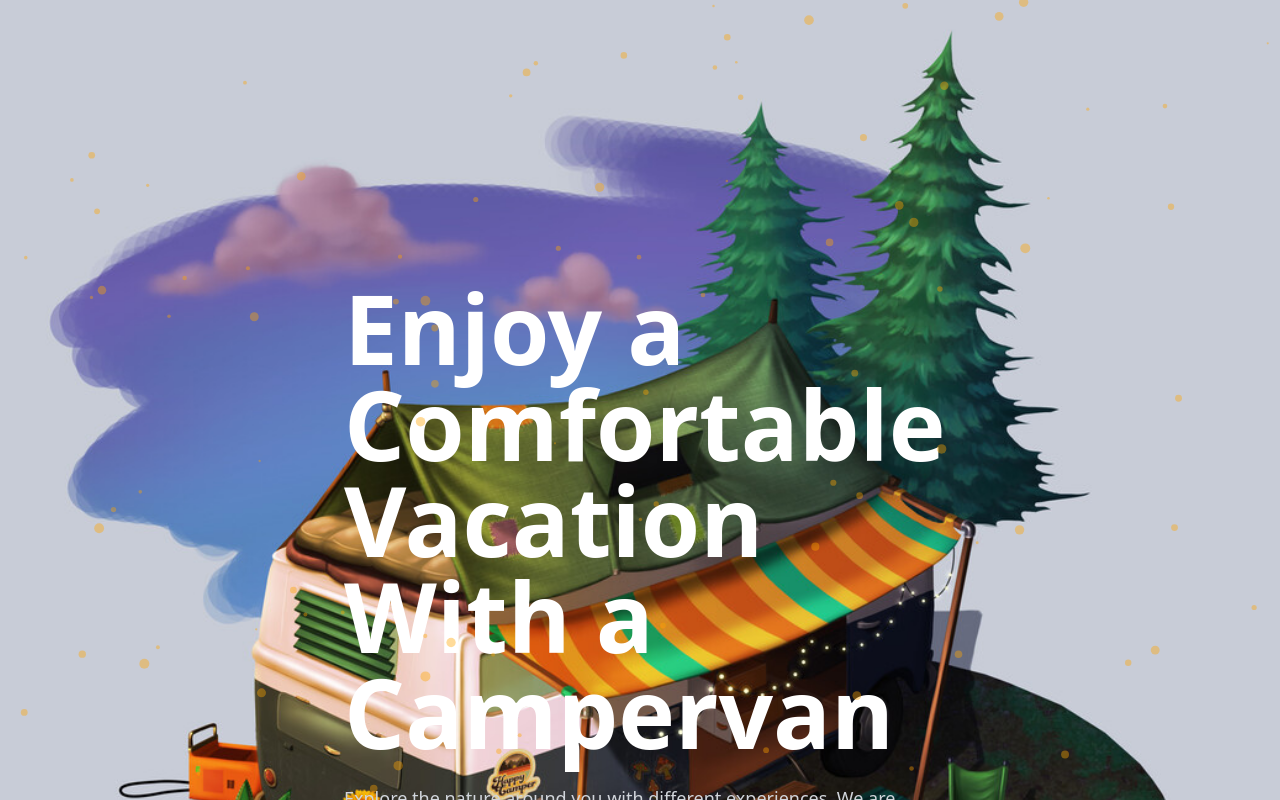
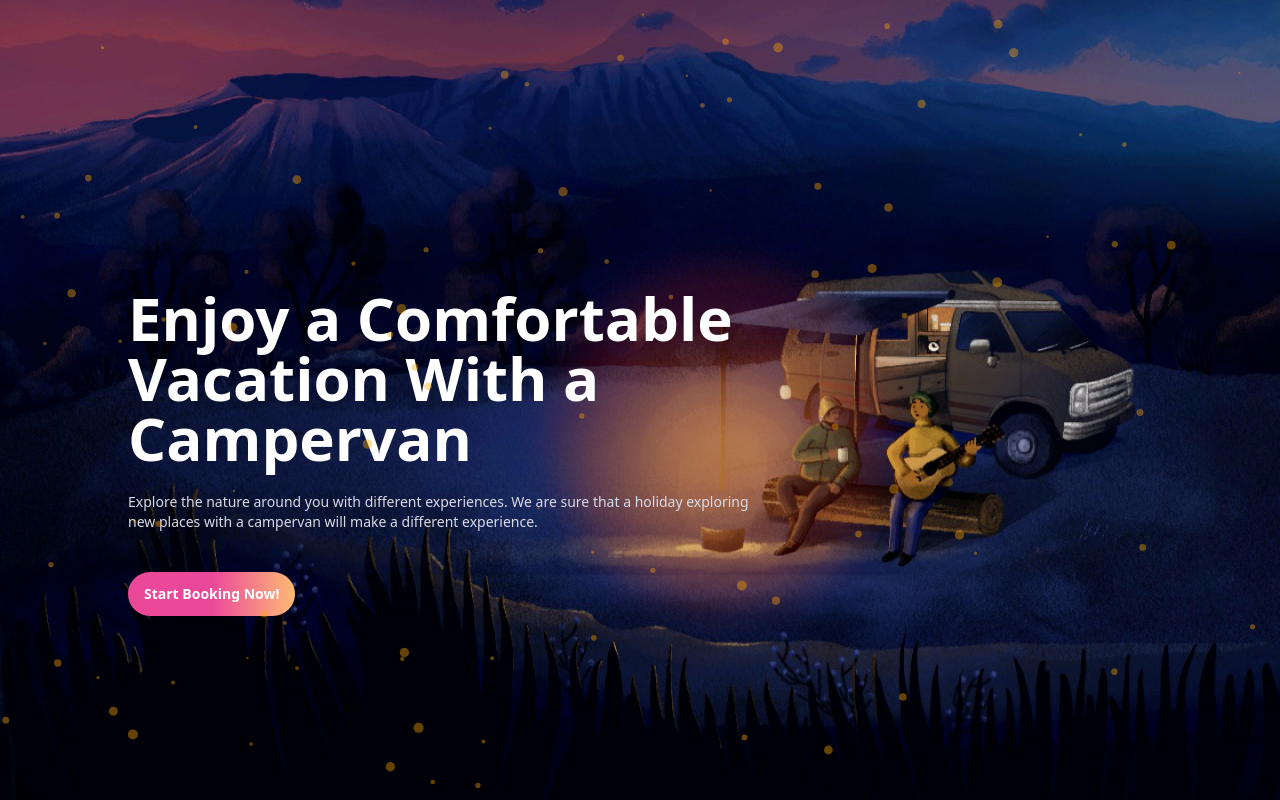
Before and after one commit to Zechst/campervan-travel-website, a Next.js app: page / in a window 1280 px wide. Built offline with nearby package versions, Linux system fonts and the light colour scheme.

Commit message:
chore: new background image

```diff
--- /dev/null
+++ b/components/navigation-bar.js
@@ -0,0 +1,7 @@
+export default function Navigation() {
+  return (
+    <div className="mx-auto max-w-7xl px-2 sm:px-6 lg:px-8">
+      <div className="relative flex h-16 items-center justify-between"></div>
+    </div>
+  );
+}
--- a/pages/index.js
+++ b/pages/index.js
@@ -1,35 +1,27 @@
 import Headers from "next/head";
 import Image from "next/image";
+import NavigationBar from "../components/navigation-bar";
 import Particle from "../components/particle";
 
 export default function Home() {
-  const backgroundImage = "/images/caravan.jpg";
-
   return (
-    <div className="bg-[#c8ccd7] h-screen">
-      <div className="bg-scroll relative isolate overflow-hidden pt-14">
+    <div className="h-screen bg-scroll bg-cover bg-center bg-[url('/images/caravan.png')]">
       <Particle />
-        <Image
-          src={backgroundImage}
-          fill
-          className="-z-10 h-full w-full object-cover"
-        />
-
-        <div className="mx-auto max-w-2xl py-32 px-10 sm:py-48 lg:py-56">
+      <NavigationBar />
+      <div className="max-w-4xl py-32 px-32 sm:py-48 lg:py-56">
         <div className="text-start">
-            <h1 className="text-6xl font-bold tracking-loose text-white sm:text-8xl">
+          <h1 className="text-4xl font-bold tracking-loose text-white sm:text-6xl">
             Enjoy a Comfortable Vacation With a Campervan
           </h1>
-            <p className="mt-6 text-lg  text-gray-300">
+          <p className="mt-6 text-sm  text-[#d9dae8]">
             Explore the nature around you with different experiences. We are
-              sure that a holiday exploring new places with a campervan will
-              make a different experience.
+            sure that a holiday exploring new places with a campervan will make
+            a different experience.
           </p>
-            <div className="mt-10 flex items-center justify-start ">
-              <a className="rounded-3xl bg-gradient-to-r from-pink-500 via-pink-500 to-orange-300 px-3.5 py-2.5 text-sm font-semibold text-white shadow-sm hover:bg-indigo-400 focus-visible:outline focus-visible:outline-2 focus-visible:outline-offset-2 focus-visible:outline-indigo-400">
-                Book a Campervan now!
+          <div className="mt-10 flex items-center justify-start">
+            <a className="rounded-3xl bg-gradient-to-r from-pink-500 via-pink-500 to-orange-300 px-4 py-3 text-sm font-semibold text-white shadow-sm hover:bg-indigo-400">
+              Start Booking Now!
             </a>
-            </div>
           </div>
         </div>
       </div>
```
Also changed, not shown: public/images/caravan.jpg (deleted), public/images/caravan.png (added). Lines whose indentation alone changed are shown as unchanged.
